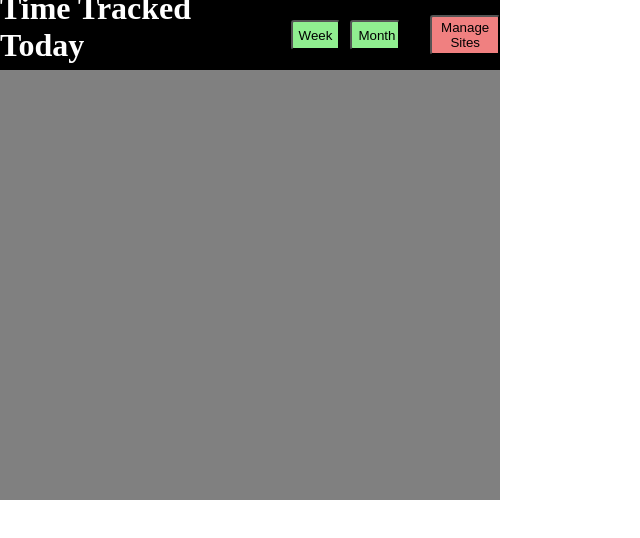
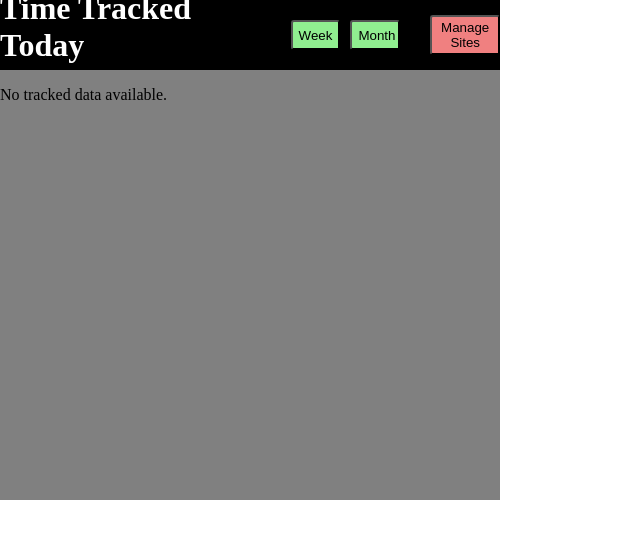
Before and after one commit to vrch1e/TabTrackr, a React (Vite) app in the folder client/: page / in a window 1280 px wide. Shown: the top 538 px of the page, without its empty margins (0-640 px from the left). Built offline with nearby package versions, Linux system fonts and the light colour scheme.

Commit message:
enabled homepage to render empty list

```diff
--- a/client/src/App.jsx
+++ b/client/src/App.jsx
@@ -10,6 +10,7 @@ function App() {
     const fetchSites = async () => {
       const data = await services.getSites('today')
       setTabsToday(data)
+      console.log('re-rendered')
     }
     const intervalId = setInterval(fetchSites, 30000)
     return () => clearInterval(intervalId)
--- a/client/src/components/TabList.jsx
+++ b/client/src/components/TabList.jsx
@@ -1,15 +1,17 @@
 import TabItem from './TabItem';
 import './TabList.css';
 
-export default function TabList({ tabs }) {
+export default function TabList({ tabs = [] }) {
 
     return (
-        <>
         <div id='container'>
-            {tabs.map((tab) => (
-                <TabItem key={tab.id} website={tab.site} timespent={tab.timespent}></TabItem>
-            ))}
+            {tabs.length > 0 ? (
+                tabs.map((tab) => (
+                    <TabItem key={tab.id} website={tab.site} timespent={tab.timespent} />
+                ))
+            ) : (
+                <p>No tracked data available.</p>
+            )}
         </div>
-        </>
-    )
+    );
 }
```
Also changed, not shown: client/public/manifest.json.
